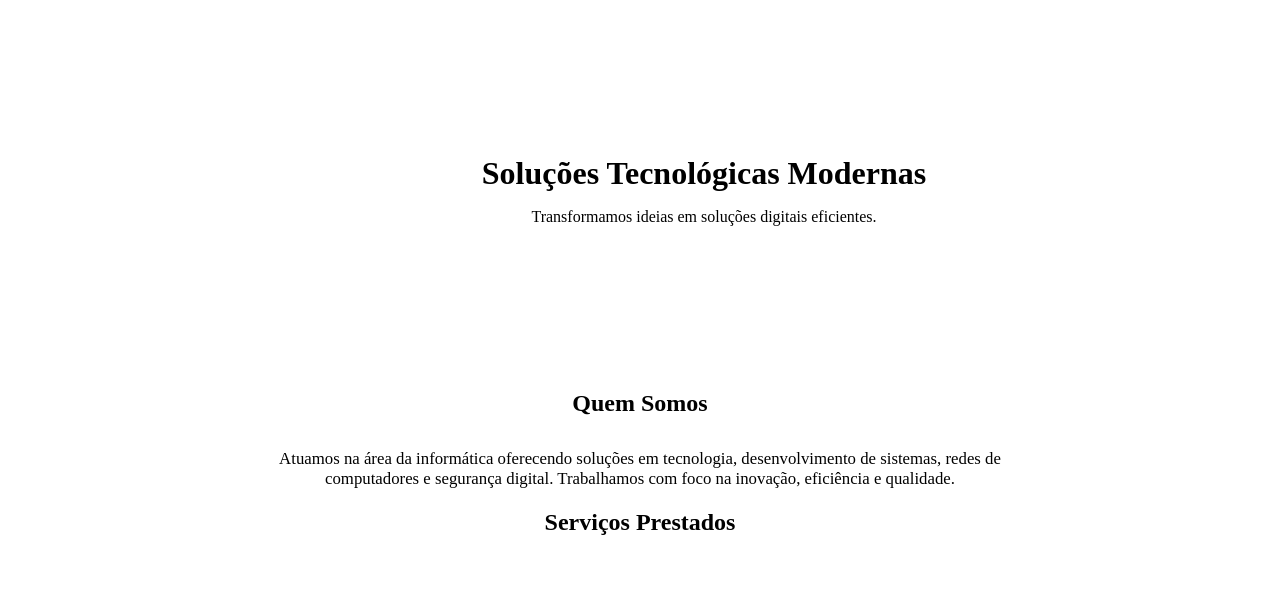
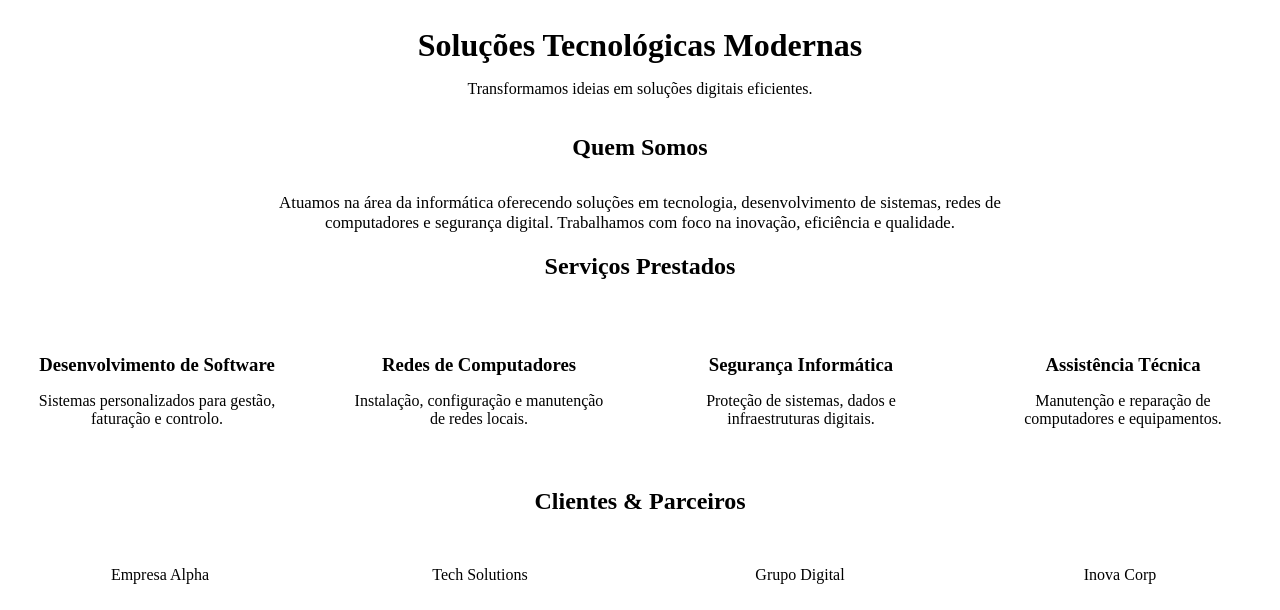
Before and after one commit to joaoolindarafael-tech/web-dev, a PHP site: page / in a window 1280 px wide. Shown: the part 100-710 px from the top of the page. Run offline with PHP 8.4, Linux system fonts and the light colour scheme.

Commit message:
Redução do padding do Slider

```diff
--- a/app/css/home.css
+++ b/app/css/home.css
@@ -26,7 +26,7 @@ section h2  {
 
 .slide {
     min-width: 100%;
-    padding: 8rem 4rem;
+    padding: 0;
     text-align: center;
 }
 
```
